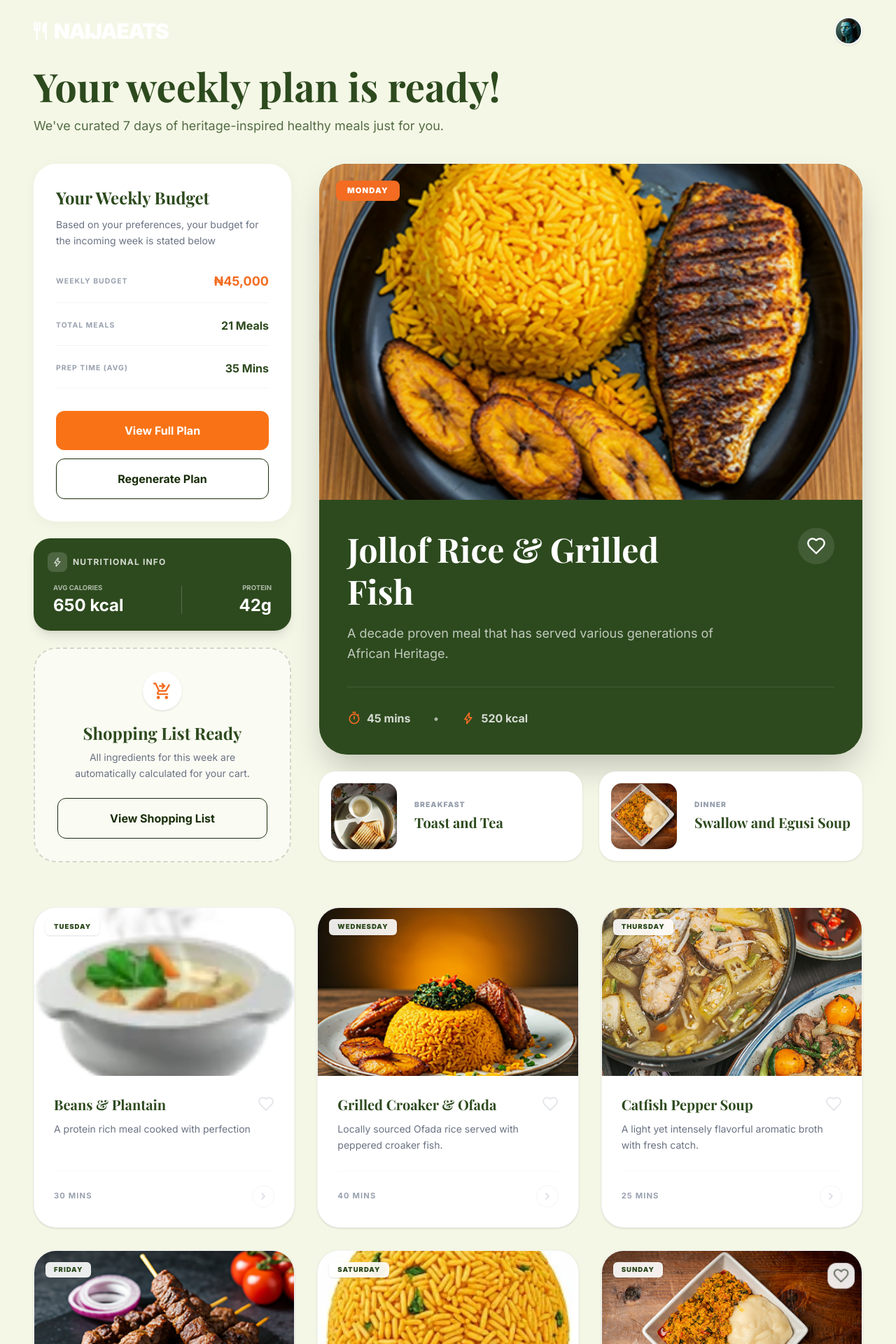
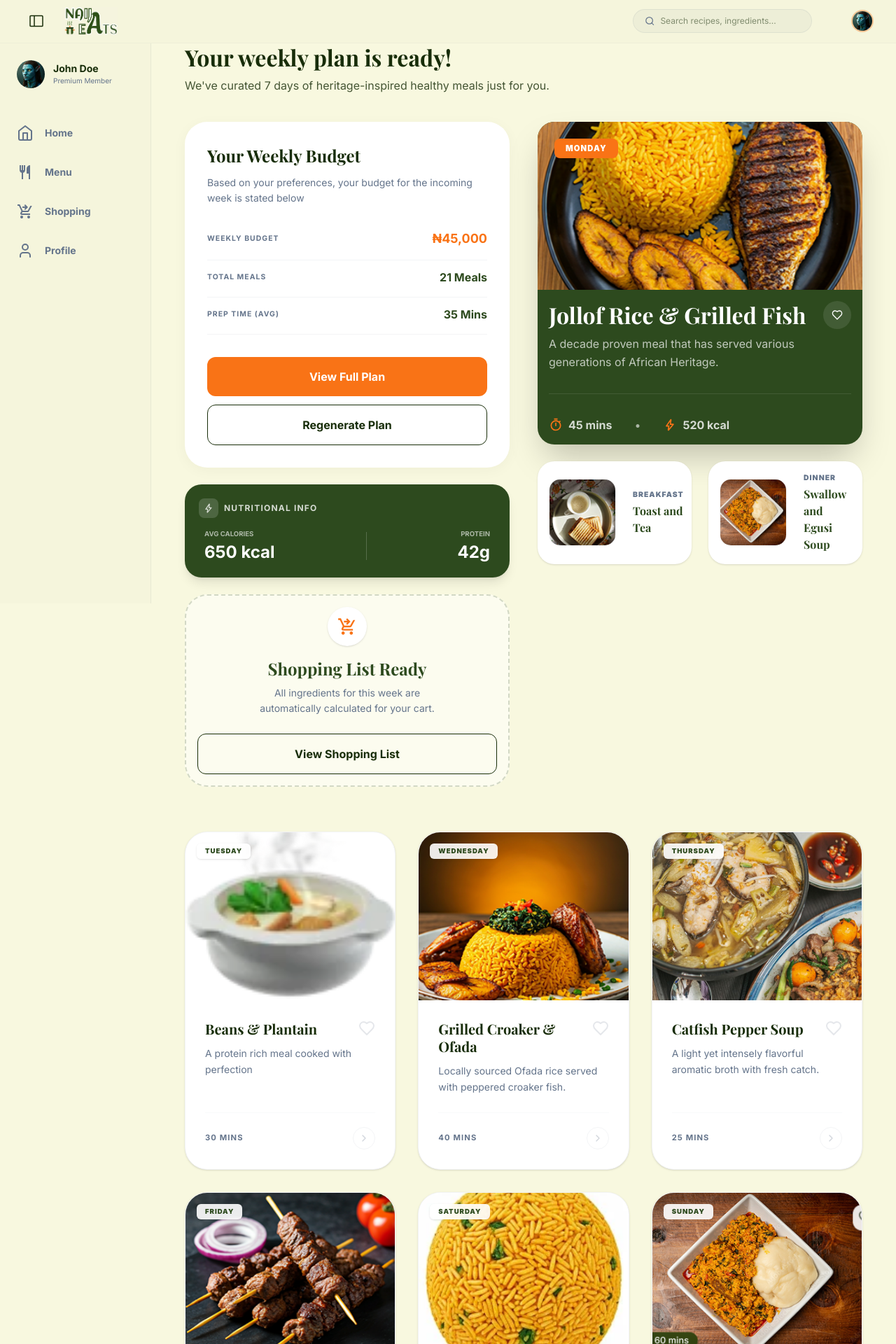
Before and after one commit to CAYA-HQ/Naija_Eats, a React (Vite) app in the folder frontend/: page /onboarding/meal-plan in a window 1280 px wide. Shown: the top 1920 px of the page at 70% size. Built offline with nearby package versions, Linux system fonts and the light colour scheme; no server answers; a web font is replaced by a local one.

Commit message:
feat: implement onboarding components including preferences, meal planning, and budget configuration

```diff
--- a/frontend/src/components/layout/OnboardingLayout.jsx
+++ b/frontend/src/components/layout/OnboardingLayout.jsx
@@ -136,7 +136,7 @@ const OnboardingLayout = ({
             {children}
           </div>
 
-          <div className="px-6 py-6 mt-auto w-full max-w-5xl mx-auto">
+          <div className="px-3 py-6 mt-auto w-full max-w-5xl mx-auto">
             <div className="flex items-center justify-between gap-4">
               {prevTo ? (
                 <Button
--- a/frontend/src/components/onboarding/MealPlan.jsx
+++ b/frontend/src/components/onboarding/MealPlan.jsx
@@ -8,86 +8,16 @@ import {
   StopWatch,
   BoltIcon,
 } from "../../constants/icons";
+import HomePageLayout from "../layout/HomePageLayout";
+import {
+  budgetStats,
+  featuredMeal,
+  subMeals,
+  weeklyMeals,
+} from "../../constants/mealPlan";
 
 const MealPlan = () => {
   const navigate = useNavigate();
-
-  const featuredMeal = {
-    day: "MONDAY",
-    title: "Jollof Rice & Grilled Fish",
-    description:
-      "A decade proven meal that has served various generations of African Heritage.",
-    time: "45 mins",
-    calories: "520 kcal",
-    image: "/images/jollof_fish_plantains.png",
-  };
-
-  const subMeals = [
-    {
-      type: "BREAKFAST",
-      title: "Toast and Tea",
-      image: "/images/tea-bread-small-image.png",
-    },
-    {
-      type: "DINNER",
-      title: "Swallow and Egusi Soup",
-      image: "/images/swallow_egusi.png",
-    },
-  ];
-
-  const weeklyMeals = [
-    {
-      day: "TUESDAY",
-      title: "Beans & Plantain",
-      description: "A protein rich meal cooked with perfection",
-      time: "30 MINS",
-      image: "/images/dish.webp",
-    },
-    {
-      day: "WEDNESDAY",
-      title: "Grilled Croaker & Ofada",
-      description:
-        "Locally sourced Ofada rice served with peppered croaker fish.",
-      time: "40 MINS",
-      image: "/images/jollof-image.png",
-    },
-    {
-      day: "THURSDAY",
-      title: "Catfish Pepper Soup",
-      description:
-        "A light yet intensely flavorful aromatic broth with fresh catch.",
-      time: "25 MINS",
-      image: "/images/fisherman_soup.png",
-    },
-    {
-      day: "FRIDAY",
-      title: "Suya Spiced Beef Skewers",
-      description:
-        "Classic street-style Suya with yaji spice and vegetable slaw.",
-      time: "20 MINS",
-      image: "/images/beef_suya.png",
-    },
-    {
-      day: "SATURDAY",
-      title: "Fried Rice Platter",
-      description: "Vibrant fried rice with liver, shrimp, and seasonal peas.",
-      time: "50 MINS",
-      image: "/images/nigerian-jollof-rice.webp",
-    },
-    {
-      day: "SUNDAY",
-      title: "Efo Riro & Pounded Yam",
-      description: "Traditional spinach stew with stockfish and smoked prawns.",
-      time: "45 MINS",
-      image: "/images/egusi-image.png",
-    },
-  ];
-
-  const budgetStats = [
-    { label: "WEEKLY BUDGET", value: "₦45,000", highlight: true },
-    { label: "TOTAL MEALS", value: "21 Meals" },
-    { label: "PREP TIME (AVG)", value: "35 Mins" },
-  ];
 
   const onBoardUser = () => {
     localStorage.setItem("onboarded", "true");
@@ -95,61 +25,43 @@ const MealPlan = () => {
   };
 
   return (
-    <div className="min-h-screen bg-[#f4f7e6] text-[#2d4a1e] font-inter pb-12">
-      {/* Top Navigation */}
-      <nav className="flex justify-between items-center px-6 md:px-12 py-6">
-        <div className="flex items-center gap-2">
-          <img
-            src="/images/naijaeats-logo.svg"
-            alt="NaijaEats"
-            className="h-10"
-          />
-        </div>
-        <div className="w-10 h-10 rounded-full bg-gray-200 overflow-hidden border-2 border-white shadow-sm">
-          <img
-            src="/images/Avatar.png"
-            alt="Profile"
-            className="w-full h-full object-cover"
-          />
-        </div>
-      </nav>
-
+    <HomePageLayout>
       <div className="max-w-[1400px] mx-auto px-6 md:px-12">
         {/* Page Header */}
         <header className="mb-10">
-          <h1 className="text-[2.5rem] md:text-[3.5rem] font-display font-bold leading-tight mb-2">
+          <h1 className="text-subheading font-display font-bold leading-tight mb-2">
             Your weekly plan is ready!
           </h1>
-          <p className="text-lg opacity-80">
+          <p className="text-base opacity-80">
             We've curated 7 days of heritage-inspired healthy meals just for
             you.
           </p>
         </header>
 
-        <div className="grid grid-cols-1 lg:grid-cols-12 gap-10 mb-12">
+        <div className="grid grid-cols-1 lg:grid-cols-2 gap-10 mb-12">
           {/* Sidebar */}
-          <div className="lg:col-span-4 flex flex-col gap-6">
+          <div className=" flex flex-col gap-6">
             {/* Weekly Budget Card */}
-            <div className="bg-white rounded-[2rem] p-8 shadow-[0_4px_20px_rgba(0,0,0,0.04)]">
+            <div className="bg-white rounded-4xl p-8 shadow-[0_4px_20px_rgba(0,0,0,0.04)]">
               <h2 className="text-2xl font-display font-bold mb-3">
                 Your Weekly Budget
               </h2>
-              <p className="text-gray-500 text-sm mb-8 leading-relaxed">
+              <p className="text-text-muted text-sm mb-8 leading-relaxed">
                 Based on your preferences, your budget for the incoming week is
                 stated below
               </p>
 
-              <div className="space-y-5">
+              <div className="space-y-3">
                 {budgetStats.map((stat, i) => (
                   <div
                     key={i}
                     className="flex justify-between items-center border-b border-gray-100 pb-4"
                   >
-                    <span className="text-[0.65rem] font-bold text-gray-400 tracking-[0.1em]">
+                    <span className="text-[0.65rem] font-bold text-text-muted tracking-widest">
                       {stat.label}
                     </span>
                     <span
-                      className={`font-display font-bold ${stat.highlight ? "text-[#f36c21] text-lg" : "text-[#2d4a1e]"}`}
+                      className={`font-display font-bold ${stat.highlight ? "text-accent-orange text-lg" : "text-[#2d4a1e]"}`}
                     >
                       {stat.value}
                     </span>
@@ -160,7 +72,7 @@ const MealPlan = () => {
               <div className="mt-8 space-y-3">
                 <Button
                   variant="primary"
-                  className="w-full py-4 rounded-2xl bg-[#f36c21] hover:bg-[#d55b1a]"
+                  className="w-full py-4 rounded-2xl bg-accent-orange hover:bg-[#d55b1a]"
                   onClick={onBoardUser}
                 >
                   View Full Plan
@@ -175,7 +87,7 @@ const MealPlan = () => {
             </div>
 
             {/* Nutritional Info Card */}
-            <div className="bg-[#2d4a1e] rounded-[1.5rem] p-5 text-white shadow-lg overflow-hidden relative">
+            <div className="bg-[#2d4a1e] rounded-3xl p-5 text-white shadow-lg overflow-hidden relative">
               <div className="flex flex-col gap-4">
                 <div className="flex items-center gap-2 opacity-80">
                   <div className="bg-white/20 p-1.5 rounded-lg">
@@ -193,7 +105,7 @@ const MealPlan = () => {
                     </span>
                     <span className="text-2xl font-bold">650 kcal</span>
                   </div>
-                  <div className="w-[1px] h-10 bg-white/20"></div>
+                  <div className="w-px h-10 bg-white/20"></div>
                   <div className="flex flex-col items-end">
                     <span className="text-[0.6rem] font-bold opacity-60 uppercase mb-0.5">
                       Protein
@@ -205,14 +117,14 @@ const MealPlan = () => {
             </div>
 
             {/* Shopping List Card */}
-            <div className="bg-white/50 border-2 border-dashed border-[#2d4a1e]/20 rounded-[2rem] p-8 text-center flex flex-col items-center">
-              <div className="w-14 h-14 bg-white rounded-full flex items-center justify-center mb-4 shadow-sm text-[#f36c21]">
+            <div className="bg-white/50 border-2 border-dashed border-[#2d4a1e]/20 rounded-4xl p-4 text-center flex flex-col items-center">
+              <div className="w-14 h-14 bg-white rounded-full flex items-center justify-center mb-4 shadow-sm text-accent-orange">
                 <ShoppingCartIcon className="w-7 h-7" />
               </div>
               <h3 className="text-2xl font-display font-bold mb-2 text-[#2d4a1e]">
                 Shopping List Ready
               </h3>
-              <p className="text-sm text-gray-500 mb-6 max-w-[250px] leading-relaxed">
+              <p className="text-sm text-text-muted mb-6 max-w-[250px] leading-relaxed">
                 All ingredients for this week are automatically calculated for
                 your cart.
               </p>
@@ -227,41 +139,41 @@ const MealPlan = () => {
           </div>
 
           {/* Main Content */}
-          <div className="lg:col-span-8 flex flex-col gap-6">
+          <div className=" flex flex-col gap-6">
             {/* Featured Meal Card */}
-            <div className="bg-[#2d4a1e] rounded-[2.5rem] overflow-hidden text-white shadow-2xl group cursor-pointer transition-all duration-500 hover:shadow-green-900/20">
-              <div className="h-[480px] relative overflow-hidden">
+            <div className="bg-[#2d4a1e] rounded-3xl overflow-hidden text-white shadow-2xl group cursor-pointer transition-all duration-500 hover:shadow-green-900/20">
+              <div className="h-60 relative overflow-hidden">
                 <img
                   src={featuredMeal.image}
                   alt={featuredMeal.title}
                   className="w-full h-full object-cover transition-transform duration-700 group-hover:scale-105"
                 />
-                <div className="absolute top-6 left-6 bg-[#f36c21] text-white px-4 py-1.5 rounded-lg text-[0.7rem] font-black tracking-widest uppercase">
+                <div className="absolute top-6 left-6 bg-accent-orange text-white px-4 py-1.5 rounded-lg text-[0.7rem] font-black tracking-widest uppercase">
                   {featuredMeal.day}
                 </div>
               </div>
-              <div className="p-10 relative">
-                <div className="flex justify-between items-start mb-4">
-                  <h2 className="text-4xl md:text-5xl font-display font-bold max-w-lg leading-tight">
+              <div className="py-4 px-4 relative">
+                <div className="flex justify-between items-start mb-2">
+                  <h2 className="text-subheading font-display font-bold max-w-lg leading-tight">
                     {featuredMeal.title}
                   </h2>
-                  <button className="bg-white/10 hover:bg-[#f36c21] p-3 rounded-full transition-colors duration-300">
-                    <HeartIcon className="w-7 h-7 text-white fill-none group-hover:fill-current" />
+                  <button className="bg-white/10 hover:bg-accent-orange p-3 rounded-full transition-colors duration-300">
+                    <HeartIcon className="w-4 h-4 text-white fill-none group-hover:fill-current" />
                   </button>
                 </div>
-                <p className="text-lg opacity-70 mb-8 max-w-xl leading-relaxed">
+                <p className="text-base opacity-70 mb-8 max-w-xl leading-relaxed">
                   {featuredMeal.description}
                 </p>
                 <div className="flex gap-8 items-center border-t border-white/10 pt-8">
                   <div className="flex items-center gap-2">
-                    <StopWatch className="w-5 h-5 text-[#f36c21]" />
+                    <StopWatch className="w-5 h-5 text-accent-orange" />
                     <span className="font-bold opacity-80">
                       {featuredMeal.time}
                     </span>
                   </div>
                   <div className="flex items-center gap-2 text-white/60">•</div>
                   <div className="flex items-center gap-2">
-                    <BoltIcon className="w-5 h-5 text-[#f36c21]" />
+                    <BoltIcon className="w-5 h-5 text-accent-orange" />
                     <span className="font-bold opacity-80">
                       {featuredMeal.calories}
                     </span>
@@ -275,7 +187,7 @@ const MealPlan = () => {
               {subMeals.map((meal, i) => (
                 <div
                   key={i}
-                  className="bg-white rounded-[1.5rem] p-4 flex items-center gap-6 shadow-sm hover:shadow-md transition-shadow duration-300 cursor-pointer group"
+                  className="bg-white rounded-3xl p-4 flex items-center gap-6 shadow-sm hover:shadow-md transition-shadow duration-300 cursor-pointer group"
                 >
                   <div className="w-24 h-24 rounded-2xl overflow-hidden shrink-0 border border-gray-100">
                     <img
@@ -285,10 +197,10 @@ const MealPlan = () => {
                     />
                   </div>
                   <div className="flex flex-col">
-                    <span className="text-[0.65rem] font-black text-gray-400 tracking-widest mb-1 uppercase">
+                    <span className="text-[0.65rem] font-black text-text-muted tracking-widest mb-1 uppercase">
                       {meal.type}
                     </span>
-                    <h3 className="text-xl font-display font-bold text-[#2d4a1e] group-hover:text-[#f36c21] transition-colors">
+                    <h3 className="text-base font-display font-bold text-[#2d4a1e] group-hover:text-accent-orange transition-colors">
                       {meal.title}
                     </h3>
                   </div>
@@ -303,7 +215,7 @@ const MealPlan = () => {
           {weeklyMeals.map((meal, i) => (
             <div
               key={i}
-              className="bg-white rounded-[2rem] overflow-hidden shadow-sm hover:shadow-xl transition-all duration-500 group cursor-pointer border border-gray-100 flex flex-col h-full hover:-translate-y-2"
+              className="bg-white rounded-4xl overflow-hidden shadow-sm hover:shadow-xl transition-all duration-500 group cursor-pointer border border-gray-100 flex flex-col h-full hover:-translate-y-2"
             >
               <div className="h-60 relative overflow-hidden">
                 <img
@@ -320,19 +232,19 @@ const MealPlan = () => {
                   <h3 className="text-xl font-display font-bold leading-tight group-hover:text-[#2d4a1e]">
                     {meal.title}
                   </h3>
-                  <button className="text-gray-200 hover:text-[#f36c21] transition-colors">
+                  <button className="text-gray-200 hover:text-accent-orange transition-colors">
                     <HeartIcon className="w-6 h-6 fill-none" />
                   </button>
                 </div>
-                <p className="text-sm text-gray-500 mb-6 line-clamp-2 leading-relaxed">
+                <p className="text-sm text-text-muted mb-6 line-clamp-2 leading-relaxed">
                   {meal.description}
                 </p>
                 <div className="mt-auto pt-5 border-t border-gray-50 flex justify-between items-center">
-                  <span className="text-[0.7rem] font-bold text-gray-400 uppercase tracking-widest">
+                  <span className="text-[0.7rem] font-bold text-text-muted uppercase tracking-widest">
                     {meal.time}
                   </span>
-                  <div className="w-8 h-8 rounded-full border border-gray-100 flex items-center justify-center group-hover:border-[#f36c21] transition-colors">
-                    <ChevronRightIcon className="w-4 h-4 text-gray-300 group-hover:text-[#f36c21] transition-colors" />
+                  <div className="w-8 h-8 rounded-full border border-gray-100 flex items-center justify-center group-hover:border-accent-orange transition-colors">
+                    <ChevronRightIcon className="w-4 h-4 text-gray-300 group-hover:text-accent-orange transition-colors" />
                   </div>
                 </div>
               </div>
@@ -340,25 +252,7 @@ const MealPlan = () => {
           ))}
         </div>
       </div>
-
-      {/* Footer */}
-      <footer className="mt-24 border-t border-gray-200 bg-white/30 backdrop-blur-sm py-12 px-6 md:px-12 flex flex-col md:flex-row justify-between items-center text-sm text-gray-500 gap-8">
-        <div className="flex gap-12 font-medium">
-          <a href="#" className="hover:text-[#2d4a1e] transition-colors">
-            Help Center
-          </a>
-          <a href="#" className="hover:text-[#2d4a1e] transition-colors">
-            Privacy
-          </a>
-          <a href="#" className="hover:text-[#2d4a1e] transition-colors">
-            Terms
-          </a>
-        </div>
-        <div className="text-gray-400">
-          © 2026 NaijaEats. All rights reserved.
-        </div>
-      </footer>
-    </div>
+    </HomePageLayout>
   );
 };
 
--- /dev/null
+++ b/frontend/src/constants/mealPlan.js
@@ -0,0 +1,76 @@
+export const featuredMeal = {
+    day: "MONDAY",
+    title: "Jollof Rice & Grilled Fish",
+    description:
+        "A decade proven meal that has served various generations of African Heritage.",
+    time: "45 mins",
+    calories: "520 kcal",
+    image: "/images/jollof_fish_plantains.png",
+};
+
+export const subMeals = [
+    {
+        type: "BREAKFAST",
+        title: "Toast and Tea",
+        image: "/images/tea-bread-small-image.png",
+    },
+    {
+        type: "DINNER",
+        title: "Swallow and Egusi Soup",
+        image: "/images/swallow_egusi.png",
+    },
+];
+
+export const weeklyMeals = [
+    {
+        day: "TUESDAY",
+        title: "Beans & Plantain",
+        description: "A protein rich meal cooked with perfection",
+        time: "30 MINS",
+        image: "/images/dish.webp",
+    },
+    {
+        day: "WEDNESDAY",
+        title: "Grilled Croaker & Ofada",
+        description:
+            "Locally sourced Ofada rice served with peppered croaker fish.",
+        time: "40 MINS",
+        image: "/images/jollof-image.png",
+    },
+    {
+        day: "THURSDAY",
+        title: "Catfish Pepper Soup",
+        description:
+            "A light yet intensely flavorful aromatic broth with fresh catch.",
+        time: "25 MINS",
+        image: "/images/fisherman_soup.png",
+    },
+    {
+        day: "FRIDAY",
+        title: "Suya Spiced Beef Skewers",
+        description:
+            "Classic street-style Suya with yaji spice and vegetable slaw.",
+        time: "20 MINS",
+        image: "/images/beef_suya.png",
+    },
+    {
+        day: "SATURDAY",
+        title: "Fried Rice Platter",
+        description: "Vibrant fried rice with liver, shrimp, and seasonal peas.",
+        time: "50 MINS",
+        image: "/images/nigerian-jollof-rice.webp",
+    },
+    {
+        day: "SUNDAY",
+        title: "Efo Riro & Pounded Yam",
+        description: "Traditional spinach stew with stockfish and smoked prawns.",
+        time: "45 MINS",
+        image: "/images/egusi-image.png",
+    },
+];
+
+export const budgetStats = [
+    { label: "WEEKLY BUDGET", value: "₦45,000", highlight: true },
+    { label: "TOTAL MEALS", value: "21 Meals" },
+    { label: "PREP TIME (AVG)", value: "35 Mins" },
+];
```
Also changed, not shown: frontend/src/components/onboarding/CookingFrequency.jsx (+14 -22 lines), frontend/src/components/onboarding/FoodPreferences.jsx (+8 -17 lines), frontend/src/components/onboarding/SetBudget.jsx (+11 -11 lines), frontend/src/components/onboarding/WelcomePage.jsx (+26 -17 lines), frontend/public/images/welcome_image.webp (added).
